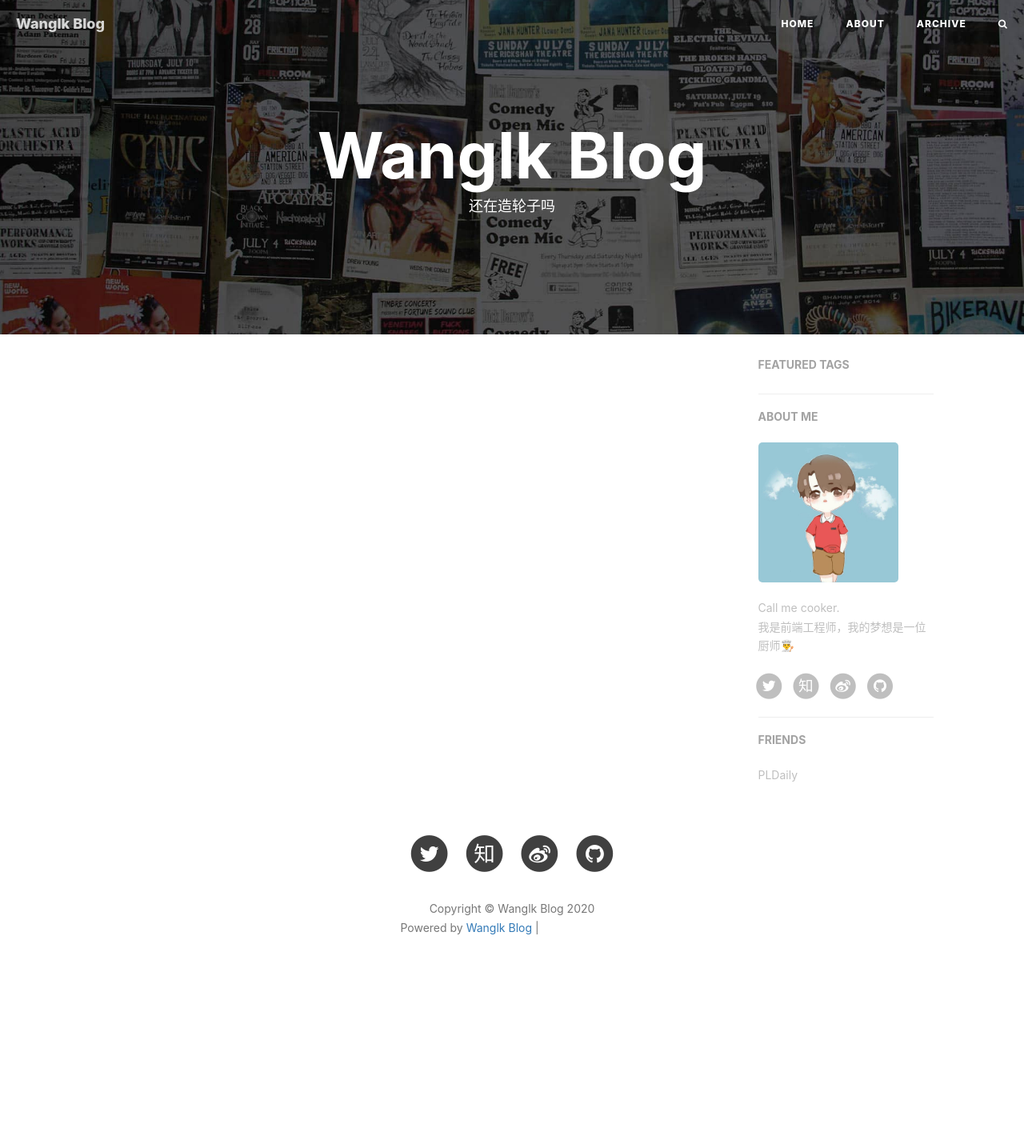
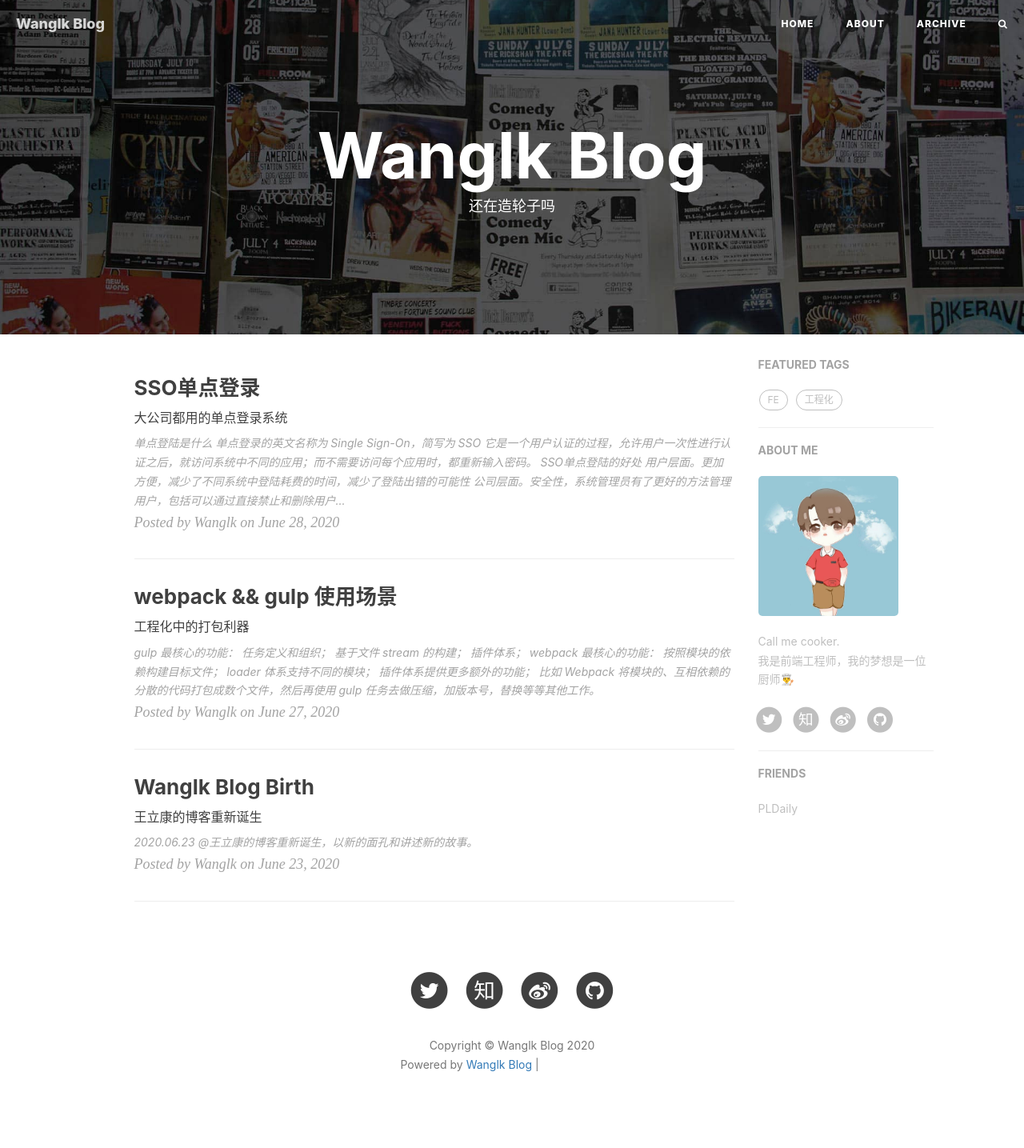
Before and after one commit to wlk1204/wlk1204.github.io, a Jekyll site: the page built from index.html, in a window 1280 px wide. Shown: the whole page at 80% size. Built offline with Jekyll 4.4.1, drawn with Linux system fonts in a browser that asks for light colours; nearby versions of some CDN libraries; the list of posts is cut into pages by our own code; comment, search, counter and statistics services are not loaded; before the commit the page ends 1264 px from its top, so only the background shows below that; grey boxes are pictures that could not be loaded.

Commit message:
add: fe-sso

```diff
--- a/_includes/footer.html
+++ b/_includes/footer.html
@@ -12,7 +12,7 @@
                     Powered by <a href="https://wlk1204.github.io/">Wanglk Blog</a> |
                     <iframe style="margin-left: 2px; margin-bottom:-5px;" frameborder="0" scrolling="0" width="100px"
                         height="20px"
-                        src="https://ghbtns.com/github-btn.html?user=huxpro&repo=huxpro.github.io&type=star&count=true">
+                        src="https://ghbtns.com/github-btn.html?user=wlk1204&repo=wlk1204.github.io&type=star&count=true">
                     </iframe>
                 </p>
             </div>
--- /dev/null
+++ b/_posts/2020/2020-06-27-fe-wepback_gulp.md
@@ -0,0 +1,26 @@
+---
+title: "webpack && gulp 使用场景"
+subtitle: "工程化中的打包利器"
+layout: post
+author: "Wanglk"
+header-style: text
+tags:
+  - FE
+  - webpack
+  - gulp
+  - 工程化
+---
+
+**gulp 最核心的功能：**
+
+1. **任务定义和组织；**
+2. **基于文件 stream 的构建；**
+3. **插件体系；**
+
+**webpack 最核心的功能：**
+
+1. **按照模块的依赖构建目标文件；**
+2. **loader 体系支持不同的模块；**
+3. **插件体系提供更多额外的功能；**
+
+比如 `Webpack` 将模块的、互相依赖的分散的代码打包成数个文件，然后再使用 `gulp` 任务去做压缩，加版本号，替换等等其他工作。
--- /dev/null
+++ b/_posts/2020/2020-06-28-fe-sso.md
@@ -0,0 +1,35 @@
+---
+title: "SSO单点登录"
+subtitle: "大公司都用的单点登录系统"
+layout: post
+author: "Wanglk"
+header-style: text
+tags:
+  - FE
+  - 工程化
+---
+
+### 单点登陆是什么
+单点登录的英文名称为 Single Sign-On，简写为 SSO 它是一个用户认证的过程，允许用户一次性进行认证之后，就访问系统中不同的应用；而不需要访问每个应用时，都重新输入密码。
+
+### SSO单点登陆的好处
+1. 用户层面。更加方便，减少了不同系统中登陆耗费的时间，减少了登陆出错的可能性
+2. 公司层面。安全性，系统管理员有了更好的方法管理用户，包括可以通过直接禁止和删除用户来取消该用户对所有系统资源的访问权限。
+3. 公司层面。减少工作量，减少了系统管理员增加、删除用户和修改用户权限的时间。
+
+### SSO的实现方式
+- SSO系统生成一个token，并将用户信息存到Redis中，并设置过期时间
+- 其他系统请求SSO系统进行登录，得到SSO返回的token，写到Cookie中
+- 每次请求时，Cookie都会带上，拦截器得到token，判断是否已经登录
+
+### SSO本质
+- 将登陆功能抽取为一个系统（SSO），其他系统请求SSO进行登录
+- 本来将用户信息存到Session，现在将用户信息存到Redis
+
+### 衍生问题 Cookie 跨域，有以下解决方式
+1. 客户端将 Cookie 中的 Token 解析出来，每次请求都把 Token 带上
+2. 在写到客户端的时候设置 Cookie 的 domain，多个域名共享 Cookie
+3. 将 Token 保存在 SessionStroage 中（不依赖Cookie就没有跨域的问题了）
+
+### 参考链接
+https://juejin.im/post/5cdd42f9518825693f1ebf8d
```
Also changed, not shown: _posts/2020/2020-06-23-wanglk-blog-birth.md (+0 -1 lines), README.md, pwa/manifest.json.
